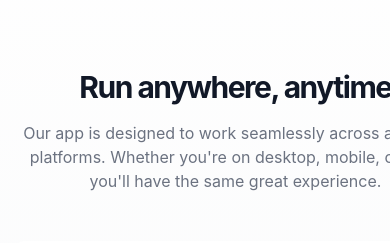
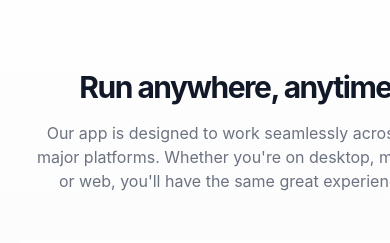
Before and after one commit to leandroBorgesFerreira/WriteopiaLandingPage, a React (Create React App) app: page / in a window 390 px wide. Shown: the part 4160-4403 px from the top of the page. Built offline with nearby package versions, Linux system fonts and the light colour scheme.

Commit message:
Update compatibility.tsx

```diff
--- a/src/home/compatibility.tsx
+++ b/src/home/compatibility.tsx
@@ -58,7 +58,7 @@ export default function Component() {
       <div className="container px-4 md:px-6 mx-auto max-w-6xl">
         <div className="flex flex-col items-center justify-center space-y-4 text-center">
           <h2 className="text-3xl font-bold tracking-tighter sm:text-5xl">{t('compatibility_title')}</h2>
-          <p className="max-w-[700px] text-gray-500 dark:text-gray-400 md:text-xl/relaxed lg:text-base/relaxed xl:text-xl/relaxed">
+          <p className="md:max-w-[700px] max-w-[400px] text-gray-500 dark:text-gray-400 md:text-xl/relaxed lg:text-base/relaxed xl:text-xl/relaxed">
             {t('compatibility_subtitle')}
           </p>
         </div>
```
